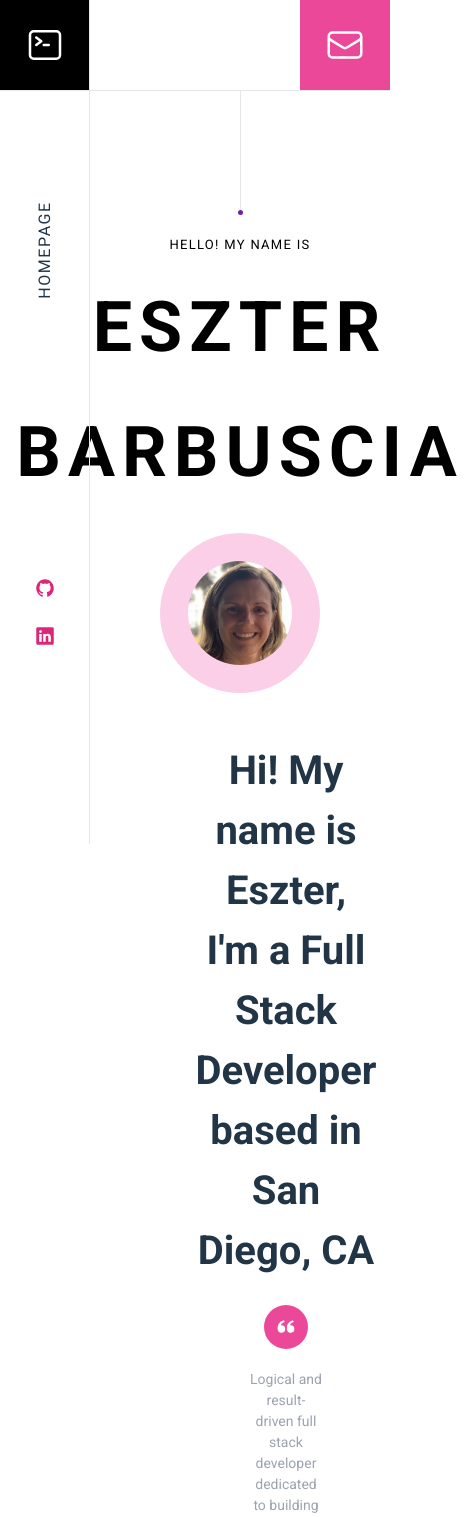
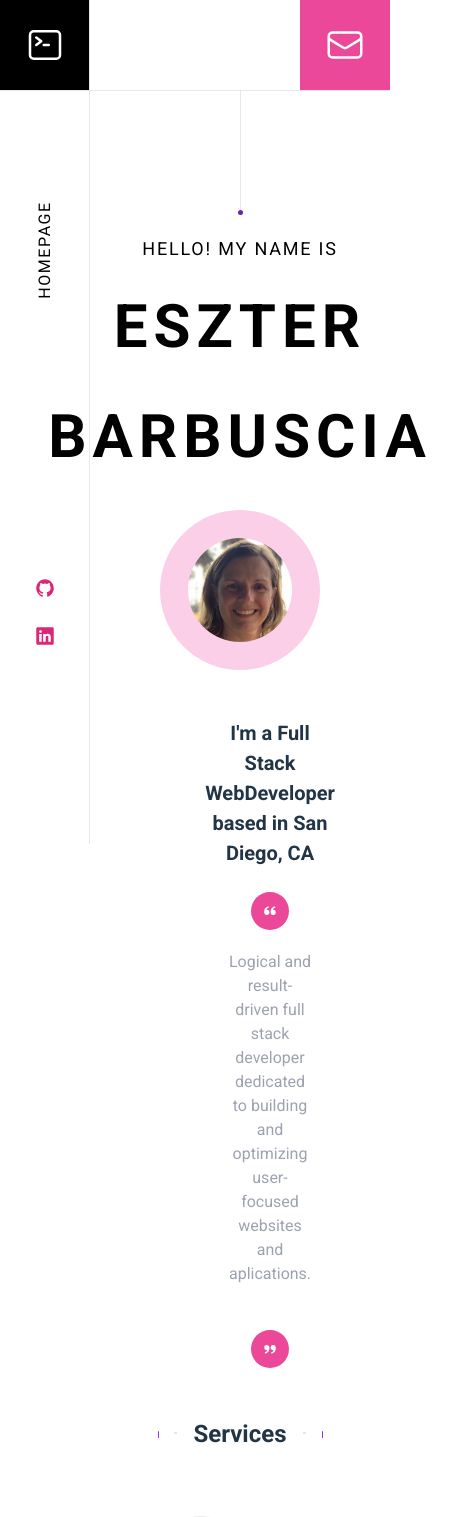
Before and after one commit to Esztergb/portfolio, a React (Vite) app: page / in a window 390 px wide. Shown: the top 1517 px of the page, 464 px wide, since content can reach past the window. Built offline with nearby package versions, Linux system fonts and the light colour scheme.

Commit message:
readme and styling

```diff
--- a/src/Components/About.jsx
+++ b/src/Components/About.jsx
@@ -2,15 +2,15 @@ import Strings from "../Shared/Strings";
 import { BiSolidQuoteAltLeft, BiSolidQuoteAltRight } from "react-icons/bi";
 function About() {
   return (
-    <div className="mt-12 px-44 text-center flex flex-col items-center">
-      <h2 className="text-[40px] font-bold">{Strings.ABOUT_HEADING}</h2>
+    <div className="mt-12 px-40 text-center flex flex-col items-center">
+      <h2 className="text-[20px] font-bold">{Strings.ABOUT_HEADING}</h2>
       <BiSolidQuoteAltLeft
-        className="bg-pink-500 p-3 text-[44px] rounded-full
+        className="bg-pink-500 p-3 text-[38px] rounded-full
         mt-6 text-white"
       />
-      <h2 className="my-5 text-gray-400 text-[14px]">{Strings.ABOUT_DESC}</h2>
+      <h2 className="my-5 text-gray-400 text-[16px]">{Strings.ABOUT_DESC}</h2>
       <BiSolidQuoteAltRight
-        className="bg-pink-500 p-3 text-[44px] rounded-full
+        className="bg-pink-500 p-3 text-[38px] rounded-full
         mt-6 text-white"
       />
     </div>
--- a/src/Components/Header.jsx
+++ b/src/Components/Header.jsx
@@ -32,7 +32,7 @@ function Header() {
             <Link
               to="/"
               className="text-black cursor-pointer
-                hover:underline font-medium"
+                hover:text-pink-500 font-medium"
             >
               Home
             </Link>
@@ -41,7 +41,7 @@ function Header() {
             <Link
               to="/Skills"
               className="text-black cursor-pointer
-                hover:underline font-medium"
+                hover:text-pink-500 font-medium"
             >
               Skills
             </Link>
@@ -50,7 +50,7 @@ function Header() {
             <Link
               to="/Projects"
               className="text-black cursor-pointer
-                hover:underline font-medium"
+                hover:text-pink-500 font-medium"
             >
               Projects
             </Link>
@@ -59,12 +59,18 @@ function Header() {
             <Link
               to="/Contact"
               className="text-black cursor-pointer
-                hover:underline font-medium"
+                hover:text-pink-500 font-medium"
             >
               Contact
             </Link>
           </li>
-          <a href="./resume.pdf" className="text-pink-500 font-semibold underline"> RESUME</a>
+          <a
+            href="./resume.pdf"
+            className="text-pink-500 font-semibold underline hover:text-purple-900"
+          >
+            {" "}
+            RESUME
+          </a>
         </ul>
         {/* </nav> */}
         {/* {menu.map((item) => (
--- a/src/Components/Introduction.jsx
+++ b/src/Components/Introduction.jsx
@@ -5,13 +5,13 @@ function Introduction() {
     <div className="flex justify-center flex-col items-center">
       <div className="h-[120px] border-r-[1px] mt-[-20px]" />
       <div className="w-[5px] h-[5px] rounded-full bg-purple-800"></div>
-      <h2 className="mt-5 text-black font-medium text-[13px] tracking-widest">
+      <h2 className="mt-5 text-black font-medium text-[18px] tracking-widest">
         HELLO! MY NAME IS
       </h2>
-      <h2 className="text-[70px] font-bold text-black tracking-widest mt-5">
+      <h2 className="text-[60px] font-bold text-black tracking-widest mt-5">
         ESZTER
       </h2>
-      <h2 className="text-[70px] font-bold text-black tracking-widest mt-5">
+      <h2 className="text-[60px] font-bold text-black tracking-widest mt-5">
         BARBUSCIA
       </h2>
       <img
--- a/src/Components/Pages/Contact.jsx
+++ b/src/Components/Pages/Contact.jsx
@@ -27,7 +27,7 @@ export default function Contact() {
   return (
     <section className="">
       <div className="container px-5 py-10 mx-auto flex sm:flex-nowrap flex-wrap ">
-        <div className="lg:w-2/3 md:w-1/2 bg-pink-200 rounded-lg overflow-hidden sm:mr-10 p-10 flex items-end justify-start relative mt-[70px] ml-[90px]">
+        <div className="lg:w-2/3 md:w-1/2 bg-gray-300 rounded-lg overflow-hidden sm:mr-10 p-10 flex items-end justify-start relative mt-[70px] ml-[90px]">
           <iframe
             width="100%"
             height="100%"
@@ -78,7 +78,7 @@ export default function Contact() {
               type="text"
               id="name"
               name="name"
-              className="w-full bg-pink-200 rounded border border-pink-700 focus:border-y-blue-700 focus:ring-1 focus:ring-blue-900 text-base outline-none text-gray-600 py-1 px-3 leading-8 transition-colors duration-200 ease-in-out"
+              className="w-full bg-gray-500 rounded border border-pink-700 focus:border-black focus:ring-1 focus:ring-black text-base outline-none text-white py-1 px-3 leading-8 transition-colors duration-200 ease-in-out"
               onChange={(e) => setName(e.target.value)}
             />
           </div>
@@ -90,7 +90,7 @@ export default function Contact() {
               type="email"
               id="email"
               name="email"
-              className="w-full bg-pink-200 rounded border border-pink-700 focus:border-y-blue-700 focus:ring-1 focus:ring-blue-900 text-base outline-none text-gray-600 py-1 px-3 leading-8 transition-colors duration-200 ease-in-out"
+              className="w-full bg-gray-500 rounded border border-pink-700 focus:border-black focus:ring-1 focus:ring-black text-base outline-none text-white py-1 px-3 leading-8 transition-colors duration-200 ease-in-out"
               onChange={(e) => setEmail(e.target.value)}
             />
           </div>
@@ -104,7 +104,7 @@ export default function Contact() {
             <textarea
               id="message"
               name="message"
-              className="w-full bg-pink-200 rounded border border-pink-700 focus:border-y-blue-700 focus:ring-1 focus:ring-blue-900 text-base outline-none text-gray-600 py-1 px-3 resize-none leading-6 transition-colors duration-200 ease-in-out"
+              className="w-full bg-gray-500 rounded border border-pink-700 focus:border-black focus:ring-1 focus:ring-black text-base outline-none text-white py-1 px-3 resize-none leading-6 transition-colors duration-200 ease-in-out"
               onChange={(e) => setMessage(e.target.value)}
             />
           </div>
--- a/src/Components/Pages/Projects.jsx
+++ b/src/Components/Pages/Projects.jsx
@@ -5,10 +5,11 @@ export default function Projects() {
   return (
     <section className="text-gray-400 body-font ml-[90px]">
       <div className="container px-5 py-10 mx-auto text-center lg:px-40">
-        <div className="flex flex-col w-full mb-20 mt-[70px] ">
-          <h1 className="sm:text-4xl text-3xl font-medium title-font mb-4 text-black">
+        <div className="flex flex-col w-full mb-5 mt-[70px] ">
+          <h1 className="sm:text-4xl text-3xl font-medium title-font mb-4 text-grey-800">
             Apps I've Built
           </h1>
+          <CodeIcon className="mx-auto inline-block w-10 mb-4" />
         </div>
         <div className="flex flex-wrap -m-4">
           {projects.map((project) => (
--- a/src/Components/Pages/Skills.jsx
+++ b/src/Components/Pages/Skills.jsx
@@ -17,7 +17,7 @@ export default function Skills() {
             <div key={skill} className="p-2 sm:w-1/2 w-full">
               <div className="bg-gray-800 rounded flex p-4 h-full items-center">
                 <BadgeCheckIcon className="text-green-400 w-6 h-6 flex-shrink-0 mr-4" />
-                <span className="title-font font-medium text-white">
+                <span className="title-font font-medium text-pink-400">
                   {skill}
                 </span>
               </div>
--- a/src/Components/SideBar.jsx
+++ b/src/Components/SideBar.jsx
@@ -1,15 +1,25 @@
 import React from 'react'
 import { IoLogoGithub, IoLogoLinkedin } from "react-icons/io5";
+import { Link } from "react-router-dom";
+
 function SideBar() {
   return (
     <div className="w-[90px] h-screen border-r-[1px] fixed flex flex-col justify-around items-center">
-      <h2 className="-rotate-90 tracking-widest mt-20">HOMEPAGE</h2>
+      <Link
+        to="/"
+        className="-rotate-90 tracking-widest mt-20 text-black cursor-pointer hover:text-pink-500 hover:scale-110"
+      >
+        HOMEPAGE
+      </Link>
       <div className="flex flex-col gap-7 mb-10 text-[20px]">
-         <a href="https://github.com/Esztergb" target="blank">
-        <IoLogoGithub className="cursor-pointer hover:scale-110 transition-all ease-in-out text-pink-600" />
+        <a href="https://github.com/Esztergb" target="blank">
+          <IoLogoGithub className="cursor-pointer hover:scale-110 transition-all ease-in-out text-pink-600" />
         </a>
-         <a href="https://www.linkedin.com/in/eszter-barbuscia-638ab763/" target="blank">
-        <IoLogoLinkedin className="cursor-pointer hover:scale-110 transition-all ease-in-out text-pink-600" />
+        <a
+          href="https://www.linkedin.com/in/eszter-barbuscia-638ab763/"
+          target="blank"
+        >
+          <IoLogoLinkedin className="cursor-pointer hover:scale-110 transition-all ease-in-out text-pink-600" />
         </a>
       </div>
     </div>
--- a/src/Shared/Strings.jsx
+++ b/src/Shared/Strings.jsx
@@ -1,6 +1,6 @@
 export default {
   ABOUT_HEADING:
-    "Hi! My name is Eszter, I'm a Full Stack Developer based in San Diego, CA",
+    "I'm a Full Stack WebDeveloper based in San Diego, CA",
   ABOUT_DESC:
     "Logical and result-driven full stack developer dedicated to building and optimizing user-focused websites and aplications.",
 
--- a/src/Shared/data.js
+++ b/src/Shared/data.js
@@ -24,11 +24,12 @@ export const projects = [
     link: "https://morning-headland-11001-5962299a3945.herokuapp.com/",
   },
   {
-    title: "Note Taker",
+    title: "SVG Logo Generator",
     subtitle: "Express and Heroku",
-    description: "Note Taker that can be used to write and save notes.",
-    image: "./notetaker.gif",
-    link: "https://github.com/Esztergb/employee-tracker",
+    description:
+      "Generate an SVG logo with your choice of shape (circle, square, or triangle), shape color, text (limit of 3 characters), and text color. Shape and text colors can be chosen using color keywords or hexadecimal numbers.",
+    image: "./svg.png",
+    link: "https://github.com/Esztergb/SVG-logo-maker",
   },
 ];
 
```
Also changed, not shown: public/svg.png (added), 1 other file (tests, documents, lock files or other folders).
